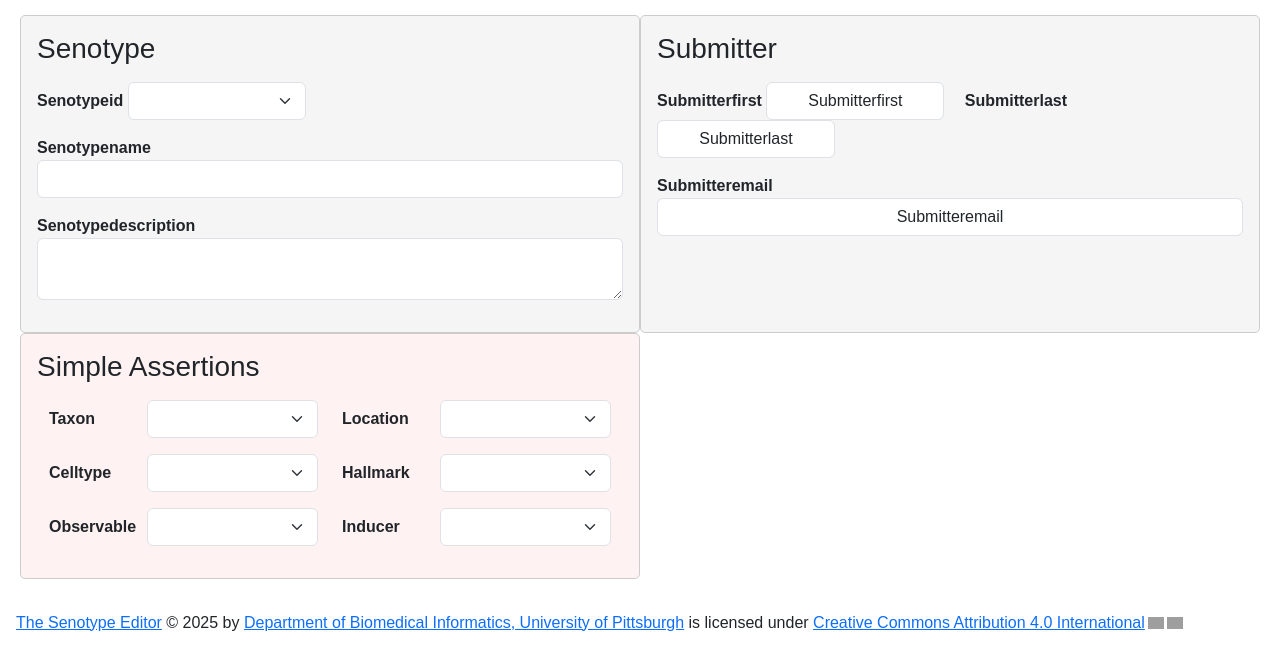
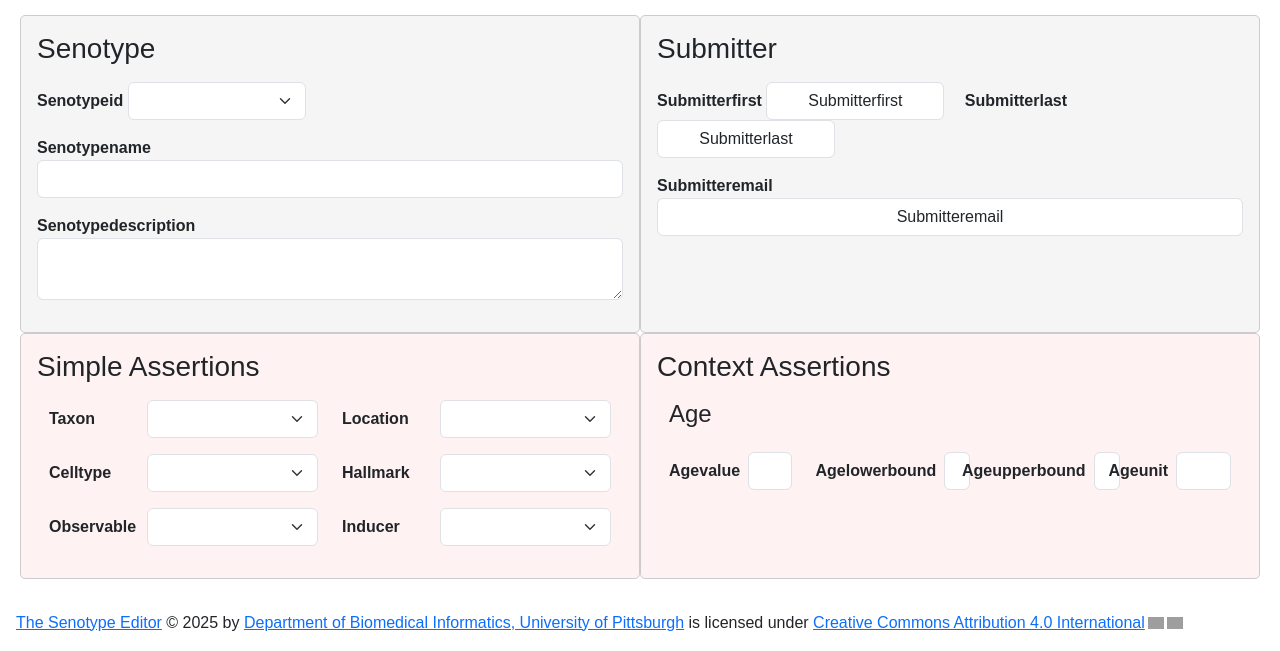
Before and after one commit to sennetconsortium/senotype_editor, a Python web app: template app/templates/edit.html in a window 1280 px wide. Shown: the part 206-857 px from the top of the page. Run offline with Jinja, Linux system fonts and the light colour scheme; the template is opened without the code that fills it, so the values that code supplies are empty, except form fields; form fields are guessed from the names that the template uses; lists and menus that the app fills with data are empty; some libraries are stand-ins or nearby versions; grey boxes are pictures that could not be loaded.

Commit message:
context assertions

```diff
--- a/app/templates/_formhelpers.html
+++ b/app/templates/_formhelpers.html
@@ -2,7 +2,7 @@
 
 {% macro render_field(field) %}
   <dt>{{ field.label }}
-  {% if 'edit' in request.url_rule.endpoint and field.data and field.data !="PROMPT"%}
+  {% if 'edit' in request.url_rule.endpoint and field.data and field.data !="select"%}
     <dd class="withdata">{{ field(**kwargs)|safe }}
   {% else %}
     <dd>{{ field(**kwargs)|safe }}
--- a/app/templates/edit.html
+++ b/app/templates/edit.html
@@ -44,6 +44,7 @@
         </div>
     </div>
     <div class="row">
+        <!-- Simple assertions section: left column with border-->
         <div class="col-md-6" style="background-color: #FEF2F2; border: 1px solid #ccc; border-radius: 5px; padding: 16px;">
             <h3 class="mb-3">Simple Assertions</h3>
             <div class="container">
@@ -115,7 +116,36 @@
                 </div>
             </div>
         </div>
-    </div>
+        <!-- Contexts section: right column with border -->
+        <div class="col-md-6" style="background-color: #FEF2F2; border: 1px solid #ccc; border-radius: 5px; padding: 16px;">
+            <h3 class="mb-3">Context Assertions</h3>
+            <div class="container">
+                <div class="row mb-3">
+                    <h4 class="mb-4">Age</h4>
+                    <!-- Value -->
+                    <div class="col-3 d-flex align-items-center">
+                        <strong>{{ form.agevalue.label }}</strong>
+                        {{ form.agevalue(class="form-control ms-2") }}
+                    </div>
+                    <!-- Lower Bound -->
+                    <div class="col-3 d-flex align-items-center">
+                        <strong>{{ form.agelowerbound.label }}</strong>
+                        {{ form.agelowerbound(class="form-control ms-2") }}
+                    </div>
+                    <!-- Upper Bound -->
+                    <div class="col-3 d-flex align-items-center">
+                        <strong>{{ form.ageupperbound.label }}</strong>
+                        {{ form.ageupperbound(class="form-control ms-2") }}
+                    </div>
+                    <!-- Unit -->
+                    <div class="col-3 d-flex align-items-center">
+                        <strong>{{ form.ageunit.label }}</strong>
+                        {{ form.ageunit(class="form-control ms-2") }}
+                    </div>
+                </div>
+            </div>
+        </div>
+     </div>
 </form>
 <script>
     // POST the Senotype ID to get Senotype information
```
Also changed, not shown: app/models/editform.py (+7 -1 lines), app/routes/edit/edit.py (+50 -7 lines).
